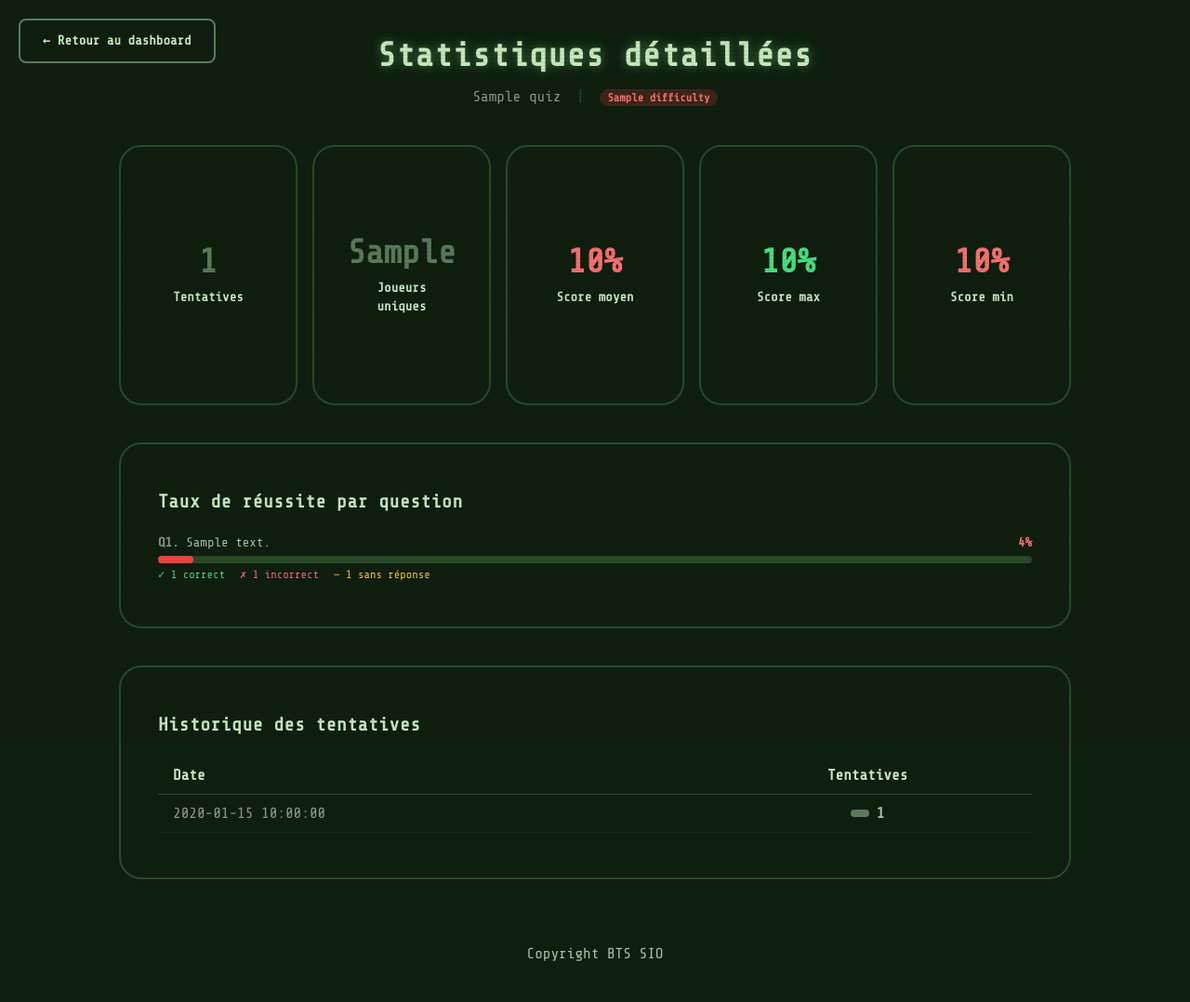
After one commit to lele214/Cyber-hoot, a Flask app: template app/templates/profile/creator/creator_quiz_stats.html in a window 1280 px wide. The commit adds this page. Shown: the whole page at 93% size. Run offline with Flask 3, Linux system fonts and the light colour scheme; the template is opened without the code that fills it: most values are stand-ins (such as "Sample title", 1, 10 or a date in 2020); style sheets or scripts are compiled from the project's sources; parts of the project's set-up code (start-up, migrations or seed data) failed here and were passed over.

Commit message:
ajout des statistiques côté créateurs

```diff
--- a/app/routes/profile.py
+++ b/app/routes/profile.py
@@ -28,6 +28,8 @@ from app.extensions import db, db_transaction
 from app.decorators import login_required, role_required
 from app.routes.auth import generate_reset_token
 from werkzeug.utils import secure_filename
+import ast
+from collections import defaultdict
 from datetime import date
 from app.services.virustotal import scan_file, VirusTotalError
 import uuid
@@ -304,6 +306,101 @@ def creator_dashboard():
         published_count=published_count,
         draft_count=draft_count,
         quizzes_data=quizzes_data,
+    )
+
+
+# Statistiques détaillées d'un quiz pour le créateur
+@profile_bp.get("/creator/quiz/<int:quiz_id>/stats")
+@login_required
+@role_required("creator")
+def creator_quiz_stats(quiz_id):
+    user_id = session.get("user_id")
+    username = session.get("username")
+    user_roles = session.get("user_roles", [])
+
+    # Vérifie que le quiz appartient bien à ce créateur
+    quiz = Quiz.query.filter_by(idQUIZ=quiz_id, idCreatedByUser=user_id).first_or_404()
+
+    results = Result.query.filter_by(idQUIZinResult=quiz_id).order_by(Result.date).all()
+
+    total_attempts = len(results)
+    unique_players = len(set(r.idUSERinResult for r in results if r.idUSERinResult))
+
+    if results:
+        scores_pct = [
+            r.score / r.totalQuestions * 100
+            for r in results
+            if r.totalQuestions and r.totalQuestions > 0
+        ]
+        avg_score = round(sum(scores_pct) / len(scores_pct), 1) if scores_pct else 0
+        min_score = round(min(scores_pct), 1) if scores_pct else 0
+        max_score = round(max(scores_pct), 1) if scores_pct else 0
+    else:
+        avg_score = min_score = max_score = 0
+
+    # Statistiques par question
+    question_stats = []
+    for i, question in enumerate(quiz.questions):
+        # Trouve l'index de la bonne réponse (0-based)
+        correct_idx = None
+        for j, resp in enumerate(question.responses):
+            if resp.isCorrect:
+                correct_idx = str(j)
+                break
+
+        correct_count = 0
+        wrong_count = 0
+        unanswered_count = 0
+
+        for result in results:
+            try:
+                answers = ast.literal_eval(result.answer) if result.answer else {}
+            except Exception:
+                answers = {}
+            user_ans = answers.get(f"q{i}")
+            if user_ans is None:
+                unanswered_count += 1
+            elif user_ans == correct_idx:
+                correct_count += 1
+            else:
+                wrong_count += 1
+
+        success_rate = (
+            round(correct_count / total_attempts * 100, 1) if total_attempts > 0 else 0
+        )
+
+        question_stats.append(
+            {
+                "index": i + 1,
+                "text": question.QuestionText,
+                "correct_count": correct_count,
+                "wrong_count": wrong_count,
+                "unanswered_count": unanswered_count,
+                "success_rate": success_rate,
+            }
+        )
+
+    # Tentatives par date (timeline)
+    attempts_by_date = defaultdict(int)
+    for result in results:
+        date_str = result.date.strftime("%d/%m/%Y") if result.date else "N/A"
+        attempts_by_date[date_str] += 1
+    timeline = [
+        {"date": d, "count": c} for d, c in sorted(attempts_by_date.items())
+    ]
+
+    return render_template(
+        "profile/creator/creator_quiz_stats.html",
+        username=username,
+        user_roles=user_roles,
+        quiz=quiz,
+        total_attempts=total_attempts,
+        unique_players=unique_players,
+        avg_score=avg_score,
+        min_score=min_score,
+        max_score=max_score,
+        question_stats=question_stats,
+        timeline=timeline,
     )
 
 
--- /dev/null
+++ b/app/templates/profile/creator/creator_quiz_stats.html
@@ -0,0 +1,156 @@
+<!DOCTYPE html>
+<html lang="fr">
+
+<head>
+    <meta charset="UTF-8">
+    <meta name="viewport" content="width=device-width, initial-scale=1.0">
+    <title>Statistiques – {{ quiz.title }} - Cyber-hoot</title>
+    <link rel="stylesheet" href="{{ url_for('static', filename='output.css') }}">
+</head>
+
+<body class="min-h-screen py-10 px-5 scanline relative">
+    <a href="{{ url_for('profile.creator_dashboard') }}"
+        class="fixed top-5 left-5 px-6 py-3 bg-transparent border-2 border-cyber-accent text-cyber-text-lighter rounded-lg font-semibold text-sm transition-all duration-300 hover:bg-cyber-border hover:border-cyber-accent-light hover:shadow-glow-sm hover:-translate-x-1 z-50">
+        ← Retour au dashboard
+    </a>
+
+    <div class="max-w-5xl mx-auto">
+
+        <!-- En-tête -->
+        <div class="text-center mb-10">
+            <h1 class="text-cyber-text-lighter text-4xl font-bold mb-3 tracking-wide text-glow">
+                Statistiques détaillées
+            </h1>
+            <p class="text-cyber-text-muted text-base">
+                {{ quiz.title }}
+                <span class="mx-2 text-cyber-border">|</span>
+                <span class="px-2 py-0.5 rounded-full text-xs font-semibold
+                    {% if quiz.difficulty == 'EASY' %}bg-green-500/20 text-green-400
+                    {% elif quiz.difficulty == 'MEDIUM' %}bg-yellow-500/20 text-yellow-400
+                    {% else %}bg-red-500/20 text-red-400{% endif %}">
+                    {{ quiz.difficulty }}
+                </span>
+            </p>
+        </div>
+
+        <!-- Résumé global -->
+        <div class="grid grid-cols-2 md:grid-cols-5 gap-4 mb-10">
+            <div class="feature-box text-center col-span-1">
+                <h3 class="text-cyber-accent text-4xl font-bold mb-2">{{ total_attempts }}</h3>
+                <p class="text-cyber-text-lighter text-sm font-semibold">Tentatives</p>
+            </div>
+            <div class="feature-box text-center col-span-1">
+                <h3 class="text-cyber-accent text-4xl font-bold mb-2">{{ unique_players }}</h3>
+                <p class="text-cyber-text-lighter text-sm font-semibold">Joueurs uniques</p>
+            </div>
+            <div class="feature-box text-center col-span-1">
+                <h3 class="font-bold text-4xl mb-2
+                    {% if avg_score >= 80 %}text-green-400
+                    {% elif avg_score >= 60 %}text-yellow-400
+                    {% else %}text-red-400{% endif %}">
+                    {{ avg_score }}%
+                </h3>
+                <p class="text-cyber-text-lighter text-sm font-semibold">Score moyen</p>
+            </div>
+            <div class="feature-box text-center col-span-1">
+                <h3 class="text-green-400 text-4xl font-bold mb-2">{{ max_score }}%</h3>
+                <p class="text-cyber-text-lighter text-sm font-semibold">Score max</p>
+            </div>
+            <div class="feature-box text-center col-span-1">
+                <h3 class="text-red-400 text-4xl font-bold mb-2">{{ min_score }}%</h3>
+                <p class="text-cyber-text-lighter text-sm font-semibold">Score min</p>
+            </div>
+        </div>
+
+        {% if total_attempts == 0 %}
+        <div class="feature-box text-center mb-10" style="min-height: auto;">
+            <p class="text-cyber-text-muted py-6">Aucune tentative enregistrée pour ce quiz.</p>
+        </div>
+        {% else %}
+
+        <!-- Statistiques par question -->
+        <div class="feature-box mb-10" style="min-height: auto; align-items: stretch; text-align: left;">
+            <h3 class="text-cyber-text-lighter text-xl font-bold mb-5 tracking-wide w-full">
+                Taux de réussite par question
+            </h3>
+            {% if question_stats %}
+            <div class="space-y-5 w-full">
+                {% for q in question_stats %}
+                <div>
+                    <div class="flex justify-between items-start mb-1 gap-3">
+                        <p class="text-cyber-text text-sm flex-1">
+                            <span class="text-cyber-text-muted font-semibold">Q{{ q.index }}.</span>
+                            {{ q.text }}
+                        </p>
+                        <span class="text-sm font-bold shrink-0
+                            {% if q.success_rate >= 80 %}text-green-400
+                            {% elif q.success_rate >= 50 %}text-yellow-400
+                            {% else %}text-red-400{% endif %}">
+                            {{ q.success_rate }}%
+                        </span>
+                    </div>
+                    <!-- Barre de progression -->
+                    <div class="w-full bg-cyber-border rounded-full h-2 mb-1">
+                        <div class="h-2 rounded-full transition-all
+                            {% if q.success_rate >= 80 %}bg-green-500
+                            {% elif q.success_rate >= 50 %}bg-yellow-500
+                            {% else %}bg-red-500{% endif %}"
+                            style="width: {{ q.success_rate }}%"></div>
+                    </div>
+                    <div class="flex gap-4 text-xs text-cyber-text-muted">
+                        <span class="text-green-400">✓ {{ q.correct_count }} correct{{ 's' if q.correct_count > 1 else '' }}</span>
+                        <span class="text-red-400">✗ {{ q.wrong_count }} incorrect{{ 's' if q.wrong_count > 1 else '' }}</span>
+                        {% if q.unanswered_count > 0 %}
+                        <span class="text-yellow-400">— {{ q.unanswered_count }} sans réponse</span>
+                        {% endif %}
+                    </div>
+                </div>
+                {% endfor %}
+            </div>
+            {% else %}
+            <p class="text-cyber-text-muted text-sm">Aucune question trouvée pour ce quiz.</p>
+            {% endif %}
+        </div>
+
+        <!-- Timeline des tentatives -->
+        {% if timeline %}
+        <div class="feature-box mb-10" style="min-height: auto; align-items: stretch; text-align: left;">
+            <h3 class="text-cyber-text-lighter text-xl font-bold mb-5 tracking-wide w-full">
+                Historique des tentatives
+            </h3>
+            <div class="overflow-x-auto w-full">
+                <table class="w-full text-left">
+                    <thead>
+                        <tr class="border-b border-cyber-border">
+                            <th class="text-cyber-text-lighter font-semibold py-2 px-4">Date</th>
+                            <th class="text-cyber-text-lighter font-semibold py-2 px-4 text-center">Tentatives</th>
+                        </tr>
+                    </thead>
+                    <tbody>
+                        {% for entry in timeline %}
+                        <tr class="border-b border-cyber-border/30 hover:bg-cyber-border/20 transition-colors">
+                            <td class="text-cyber-text-muted py-2 px-4">{{ entry.date }}</td>
+                            <td class="py-2 px-4 text-center">
+                                <div class="flex items-center justify-center gap-2">
+                                    <div class="h-2 bg-cyber-accent rounded-full" style="width: {{ [entry.count * 20, 160] | min }}px"></div>
+                                    <span class="text-cyber-text font-semibold">{{ entry.count }}</span>
+                                </div>
+                            </td>
+                        </tr>
+                        {% endfor %}
+                    </tbody>
+                </table>
+            </div>
+        </div>
+        {% endif %}
+
+        {% endif %}
+
+    </div>
+
+    <footer>
+        <p class="flex justify-center pt-7">Copyright BTS SIO</p>
+    </footer>
+</body>
+
+</html>
```
Also changed, not shown: app/templates/profile/creator/creator_dashboard.html (+19 -17 lines).
